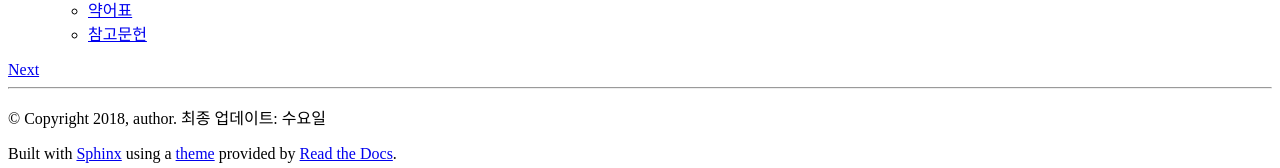
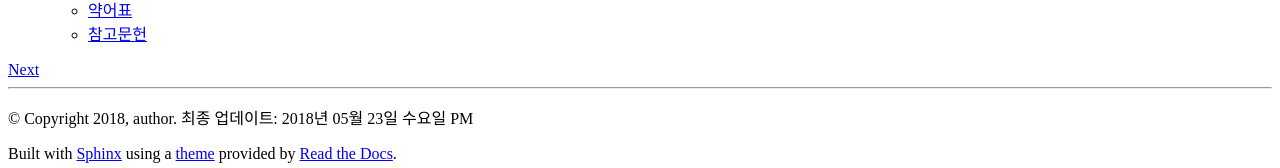
Before and after one commit to kabbala/grammatica_latina, a Sphinx documentation site: the page built from source/index.rst, in a window 1280 px wide. Shown: the part 1750-1918 px from the top of the page. Built offline with Sphinx 7.4.7 and the Read the Docs theme 2.0.0, drawn with Linux system fonts in a browser that asks for light colours.

Commit message:
업데이트 날짜 포맷 변경

```diff
--- a/source/conf.py
+++ b/source/conf.py
@@ -103,7 +103,7 @@ html_context = {
 
 html_show_sourcelink = False
 
-html_last_updated_fmt = '%A'
+html_last_updated_fmt = '%Y년 %m월 %d일 %A %p'
 
 html_use_index = False
 
```
